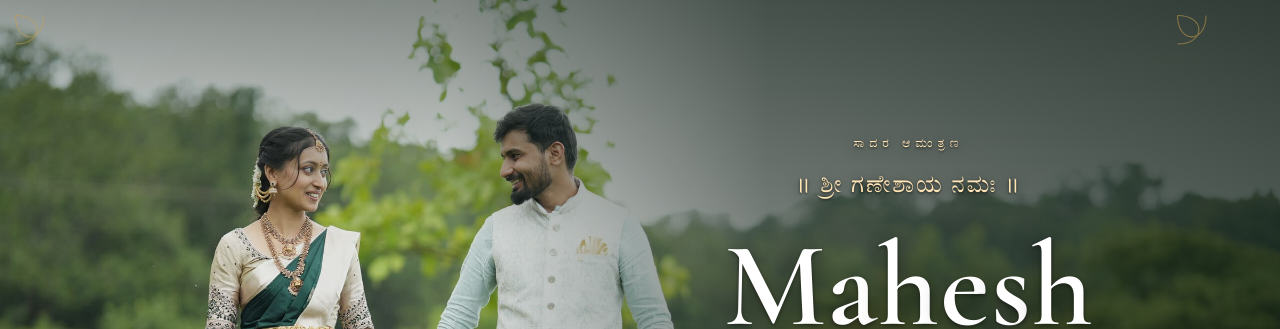
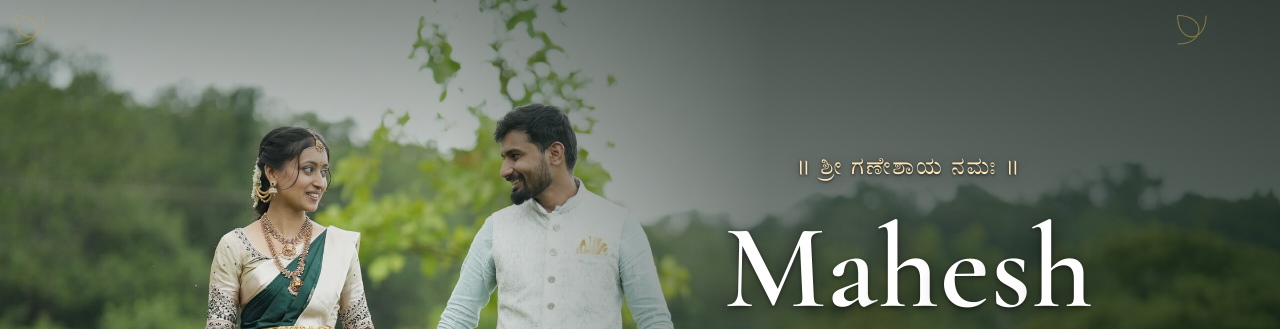
Before and after one commit to Mahira-04-12/Mahira_wedding_invite, a website: page public/index.html in a window 1280 px wide. Shown: the top 329 px of the page. Drawn offline with nearby package versions, Linux system fonts and the light colour scheme; a web font is replaced by a local one.

Commit message:
Remove hero eyebrow text

```diff
--- a/public/index.html
+++ b/public/index.html
@@ -53,7 +53,6 @@
         <section id="hero" class="hero">
             <div class="hero-overlay" aria-hidden="true"></div>
             <div class="hero-content">
-                <p class="hero-eyebrow reveal-line">ಸಾದರ ಆಮಂತ್ರಣ</p>
                 <h2 class="hero-swash" id="hero-ganesh">॥ ಶ್ರೀ ಗಣೇಶಾಯ ನಮಃ ॥</h2>
 
                 <div class="hero-names">
--- a/public/script.js
+++ b/public/script.js
@@ -54,7 +54,6 @@ document.addEventListener("DOMContentLoaded", () => {
             ".hero-marigold-string", { opacity: 0, scaleX: 0, duration: 0.8, ease: "power2.out" },
             "-=0.6"
         )
-        .from(".hero-eyebrow", { opacity: 0, y: 16, duration: 0.7 }, "-=0.4")
         .from("#hero-ganesh", { opacity: 0, y: 10, duration: 0.7 }, "-=0.5")
         .from(
             ".name-groom .char", { opacity: 0, yPercent: 120, rotate: 6, duration: 0.9, stagger: 0.04 },
```
